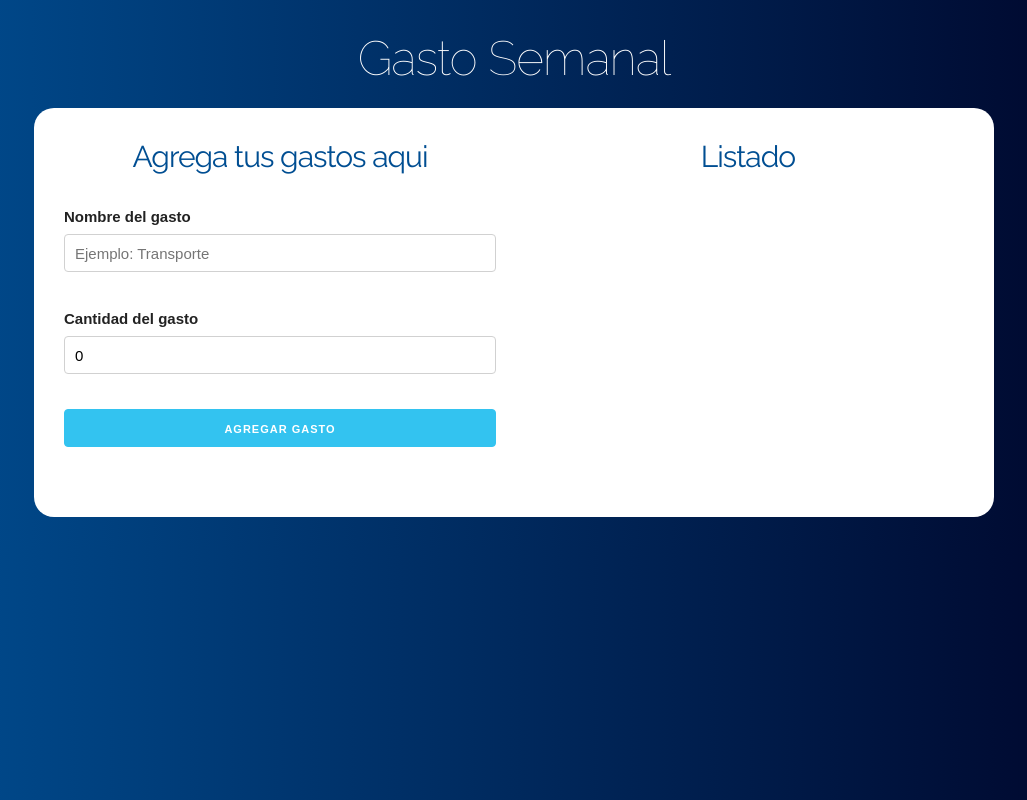
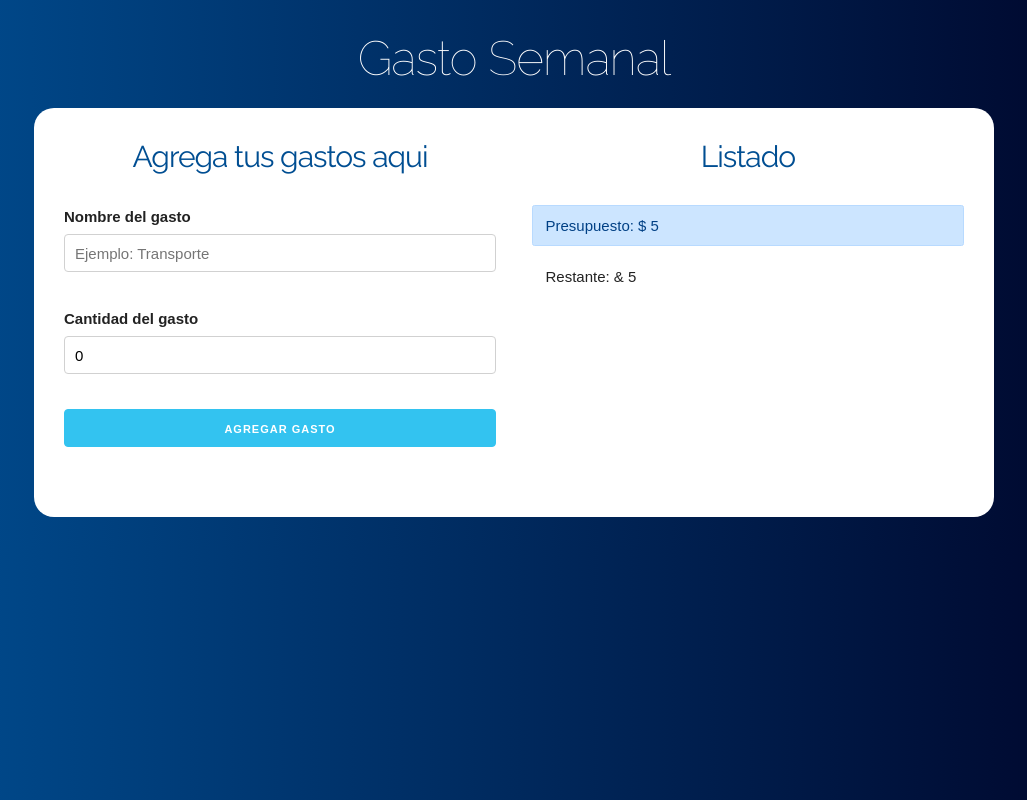
Before and after one commit to AngelLopez15/PresupuestoApp, a React (Create React App) app: page / in a window 1280 px wide. Both pictures are taken after typing "5" into the empty fields and a click on the input "definir presupuesto". Shown: the whole page, without its empty margins (126-1153 px from the left). Built offline with nearby package versions, Linux system fonts and the light colour scheme.

Commit message:
Agregue componente ControlPresupuesto

```diff
--- a/src/App.js
+++ b/src/App.js
@@ -2,6 +2,8 @@
 import { Pregunta } from './components/Pregunta';
 import { Formulario } from './components/Formulario';
 import {Listado} from './components/Listado'
+import {ControlPresupuesto} from './components/ControlPresupuesto'
+
 
 function App() {
   // estado para definir el presupuesto
@@ -47,6 +49,10 @@
                   <Listado
                     gastos={gastos}
                   />
+                  <ControlPresupuesto
+                    presupuesto={presupuesto}
+                    restante={restante}
+                  />
                 </div>
               </div>
             )
--- /dev/null
+++ b/src/components/ControlPresupuesto.js
@@ -0,0 +1,14 @@
+import React, {Fragment} from 'react'
+
+export const ControlPresupuesto = ({presupuesto, restante}) => {
+    return (
+        <Fragment>
+            <div className="alert alert-primary">
+                Presupuesto: $ {presupuesto}
+            </div>
+            <div className="alert">
+                Restante: & {restante}
+            </div>
+        </Fragment>
+    )
+}
```
